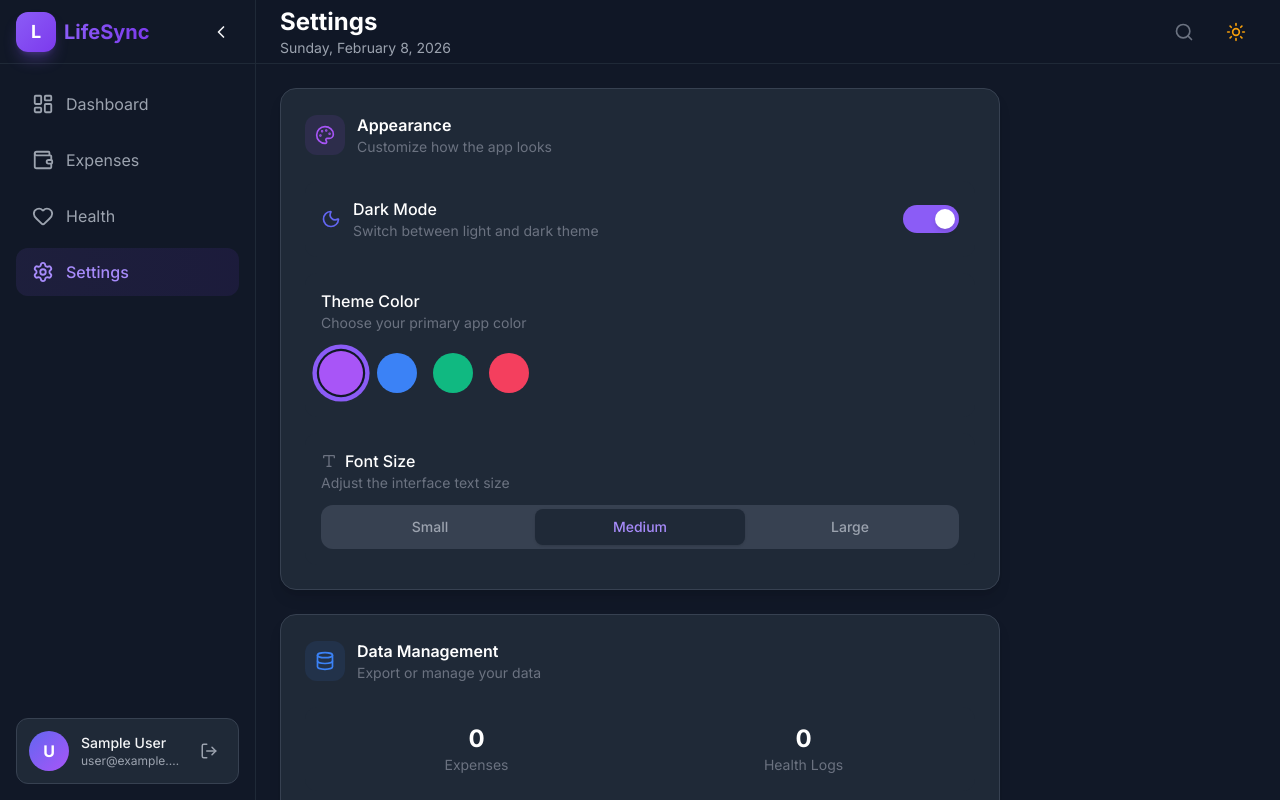
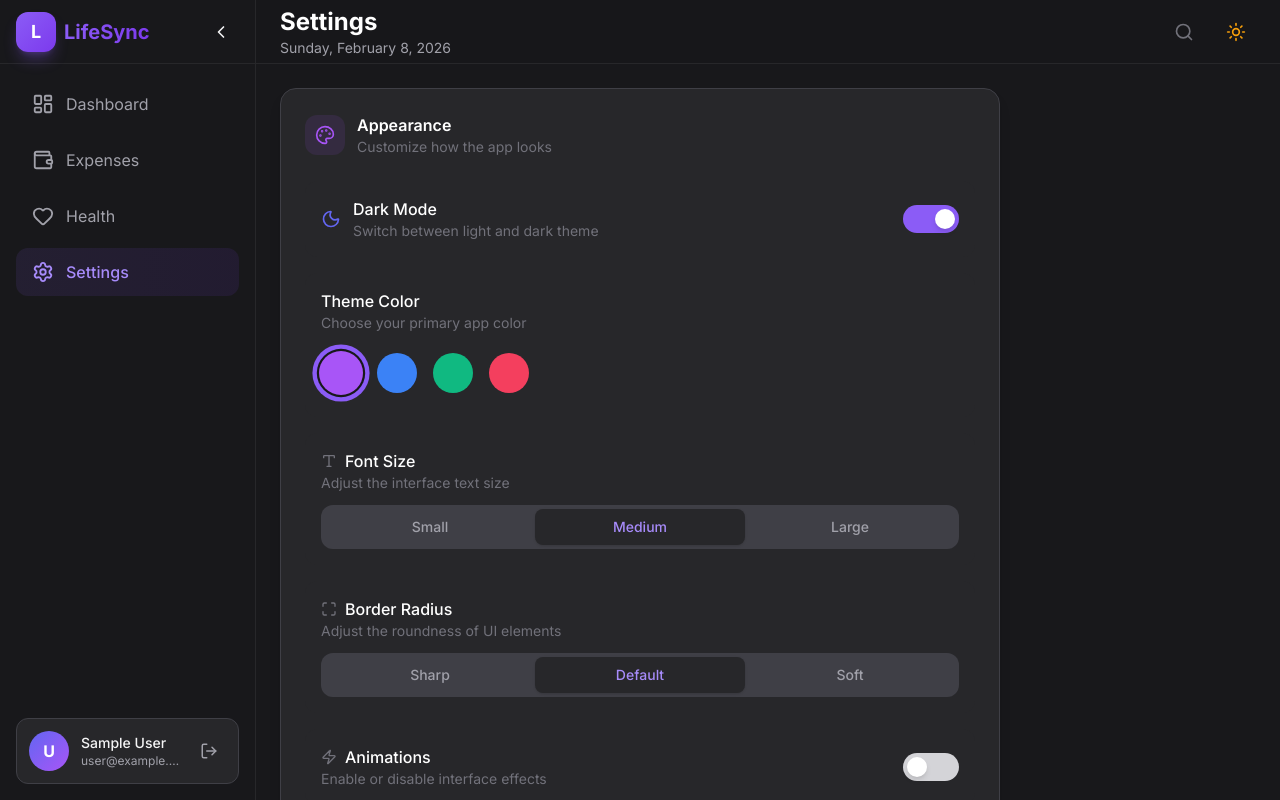
Before and after one commit to rajhackss/expense-health-tracker, a React (Vite) app: page /settings in a window 1280 px wide. Shown: the top 800 px of the page. Built offline with nearby package versions, Linux system fonts and the light colour scheme; no server answers; the database is empty; sample sign-in values are in the browser's storage.

Commit message:
feat: Introduce a comprehensive theming system with dark mode, color palettes, font size, border radius, and animation controls, managed by a new context and settings page.

```diff
--- a/src/context/ThemeContext.jsx
+++ b/src/context/ThemeContext.jsx
@@ -14,6 +14,10 @@ export function ThemeProvider({ children }) {
 
     const [fontSize, setFontSize] = useState(() => {
         return localStorage.getItem('fontSize') || 'medium';
+    });
+
+    const [borderRadius, setBorderRadius] = useState(() => {
+        return localStorage.getItem('borderRadius') || 'default';
     });
 
     useEffect(() => {
@@ -39,10 +43,20 @@ export function ThemeProvider({ children }) {
         document.documentElement.setAttribute('data-font', fontSize);
     }, [fontSize]);
 
+    useEffect(() => {
+        localStorage.setItem('borderRadius', borderRadius);
+        document.documentElement.setAttribute('data-radius', borderRadius);
+    }, [borderRadius]);
+
     const toggleDarkMode = () => setDarkMode(!darkMode);
 
     return (
-        <ThemeContext.Provider value={{ darkMode, toggleDarkMode, themeColor, setThemeColor, fontSize, setFontSize }}>
+        <ThemeContext.Provider value={{
+            darkMode, toggleDarkMode,
+            themeColor, setThemeColor,
+            fontSize, setFontSize,
+            borderRadius, setBorderRadius
+        }}>
             {children}
         </ThemeContext.Provider>
     );
--- a/src/index.css
+++ b/src/index.css
@@ -17,6 +17,18 @@
     --color-primary-700: 109 40 217;
     --color-primary-800: 91 33 182;
     --color-primary-900: 76 29 149;
+
+    /* Zinc for Purple */
+    --color-gray-50: 250 250 250;
+    --color-gray-100: 244 244 245;
+    --color-gray-200: 228 228 231;
+    --color-gray-300: 212 212 216;
+    --color-gray-400: 161 161 170;
+    --color-gray-500: 113 113 122;
+    --color-gray-600: 82 82 91;
+    --color-gray-700: 63 63 70;
+    --color-gray-800: 39 39 42;
+    --color-gray-900: 24 24 27;
   }
 
   [data-theme="blue"] {
@@ -30,6 +42,18 @@
     --color-primary-700: 29 78 216;
     --color-primary-800: 30 64 175;
     --color-primary-900: 30 58 138;
+
+    /* Slate for Blue */
+    --color-gray-50: 248 250 252;
+    --color-gray-100: 241 245 249;
+    --color-gray-200: 226 232 240;
+    --color-gray-300: 203 213 225;
+    --color-gray-400: 148 163 184;
+    --color-gray-500: 100 116 139;
+    --color-gray-600: 71 85 105;
+    --color-gray-700: 51 65 85;
+    --color-gray-800: 30 41 59;
+    --color-gray-900: 15 23 42;
   }
 
   [data-theme="emerald"] {
@@ -43,6 +67,18 @@
     --color-primary-700: 4 120 87;
     --color-primary-800: 6 95 70;
     --color-primary-900: 6 78 59;
+
+    /* Neutral for Emerald */
+    --color-gray-50: 250 250 250;
+    --color-gray-100: 245 245 245;
+    --color-gray-200: 229 229 229;
+    --color-gray-300: 212 212 212;
+    --color-gray-400: 163 163 163;
+    --color-gray-500: 115 115 115;
+    --color-gray-600: 82 82 82;
+    --color-gray-700: 64 64 64;
+    --color-gray-800: 38 38 38;
+    --color-gray-900: 23 23 23;
   }
 
   [data-theme="rose"] {
@@ -56,6 +92,18 @@
     --color-primary-700: 190 18 60;
     --color-primary-800: 159 18 57;
     --color-primary-900: 136 19 55;
+
+    /* Stone for Rose */
+    --color-gray-50: 250 250 249;
+    --color-gray-100: 245 245 244;
+    --color-gray-200: 231 229 228;
+    --color-gray-300: 214 210 209;
+    --color-gray-400: 168 162 158;
+    --color-gray-500: 120 113 108;
+    --color-gray-600: 87 83 78;
+    --color-gray-700: 68 64 60;
+    --color-gray-800: 41 37 36;
+    --color-gray-900: 28 25 23;
   }
 
   html[data-font="small"] {
@@ -68,6 +116,18 @@
 
   html[data-font="large"] {
     font-size: 18px;
+  }
+
+  html[data-radius="sharp"] {
+    --radius-factor: 0;
+  }
+
+  html[data-radius="default"] {
+    --radius-factor: 1;
+  }
+
+  html[data-radius="soft"] {
+    --radius-factor: 2;
   }
 
   html {
--- a/src/pages/Settings.jsx
+++ b/src/pages/Settings.jsx
@@ -10,12 +10,20 @@ import {
     Trash2,
     Database,
     Palette,
-    Type
+    Type,
+    Maximize,
+    Zap
 } from 'lucide-react';
 import { useState } from 'react';
 
 export default function Settings() {
-    const { darkMode, toggleDarkMode, themeColor, setThemeColor, fontSize, setFontSize } = useTheme();
+    const {
+        darkMode, toggleDarkMode,
+        themeColor, setThemeColor,
+        fontSize, setFontSize,
+        borderRadius, setBorderRadius,
+        animations, setAnimations
+    } = useTheme();
     const { expenses, monthlyBudget } = useExpenses();
     const { healthLogs, workouts, goals } = useHealth();
 
@@ -131,6 +139,51 @@ export default function Settings() {
                                 ))}
                             </div>
                         </div>
+
+                        {/* Border Radius */}
+                        <div className="flex flex-col gap-3 p-4 rounded-xl bg-gray-50 dark:bg-gray-800 mt-4">
+                            <div>
+                                <div className="flex items-center gap-2">
+                                    <Maximize className="text-gray-500" size={16} />
+                                    <p className="font-medium text-gray-900 dark:text-white">Border Radius</p>
+                                </div>
+                                <p className="text-sm text-gray-500">Adjust the roundness of UI elements</p>
+                            </div>
+                            <div className="flex bg-gray-200 dark:bg-gray-700 p-1 rounded-xl">
+                                {['sharp', 'default', 'soft'].map(radius => (
+                                    <button
+                                        key={radius}
+                                        onClick={() => setBorderRadius(radius)}
+                                        className={`flex-1 capitalize py-2 rounded-lg text-sm font-medium transition-colors ${borderRadius === radius
+                                            ? 'bg-white dark:bg-gray-800 text-primary-600 dark:text-primary-400 shadow'
+                                            : 'text-gray-600 dark:text-gray-400 hover:text-gray-900 dark:hover:text-gray-200'}`}
+                                    >
+                                        {radius}
+                                    </button>
+                                ))}
+                            </div>
+                        </div>
+
+                        {/* Animations */}
+                        <div className="flex flex-col gap-3 p-4 rounded-xl bg-gray-50 dark:bg-gray-800 mt-4">
+                            <div className="flex items-center justify-between">
+                                <div>
+                                    <div className="flex items-center gap-2">
+                                        <Zap className="text-gray-500" size={16} />
+                                        <p className="font-medium text-gray-900 dark:text-white">Animations</p>
+                                    </div>
+                                    <p className="text-sm text-gray-500">Enable or disable interface effects</p>
+                                </div>
+                                <button
+                                    onClick={() => setAnimations(animations === 'enabled' ? 'disabled' : 'enabled')}
+                                    className={`relative w-14 h-7 rounded-full transition-colors ${animations === 'enabled' ? 'bg-primary-500' : 'bg-gray-300'
+                                        }`}
+                                >
+                                    <span className={`absolute top-1 w-5 h-5 bg-white rounded-full shadow-md transition-transform ${animations === 'enabled' ? 'left-8' : 'left-1'
+                                        }`} />
+                                </button>
+                            </div>
+                        </div>
                     </div>
 
                     {/* Data Management */}
--- a/tailwind.config.js
+++ b/tailwind.config.js
@@ -20,6 +20,18 @@ export default {
           800: 'rgb(var(--color-primary-800) / <alpha-value>)',
           900: 'rgb(var(--color-primary-900) / <alpha-value>)',
         },
+        gray: {
+          50: 'rgb(var(--color-gray-50) / <alpha-value>)',
+          100: 'rgb(var(--color-gray-100) / <alpha-value>)',
+          200: 'rgb(var(--color-gray-200) / <alpha-value>)',
+          300: 'rgb(var(--color-gray-300) / <alpha-value>)',
+          400: 'rgb(var(--color-gray-400) / <alpha-value>)',
+          500: 'rgb(var(--color-gray-500) / <alpha-value>)',
+          600: 'rgb(var(--color-gray-600) / <alpha-value>)',
+          700: 'rgb(var(--color-gray-700) / <alpha-value>)',
+          800: 'rgb(var(--color-gray-800) / <alpha-value>)',
+          900: 'rgb(var(--color-gray-900) / <alpha-value>)',
+        },
         expense: {
           light: '#d1fae5',
           DEFAULT: '#10b981',
@@ -35,6 +47,17 @@ export default {
           DEFAULT: '#f59e0b',
           dark: '#d97706',
         },
+      },
+      borderRadius: {
+        'none': '0',
+        'sm': 'calc(0.125rem * var(--radius-factor, 1))',
+        DEFAULT: 'calc(0.25rem * var(--radius-factor, 1))',
+        'md': 'calc(0.375rem * var(--radius-factor, 1))',
+        'lg': 'calc(0.5rem * var(--radius-factor, 1))',
+        'xl': 'calc(0.75rem * var(--radius-factor, 1))',
+        '2xl': 'calc(1rem * var(--radius-factor, 1))',
+        '3xl': 'calc(1.5rem * var(--radius-factor, 1))',
+        'full': '9999px',
       },
       fontFamily: {
         sans: ['Inter', 'system-ui', 'sans-serif'],
```
